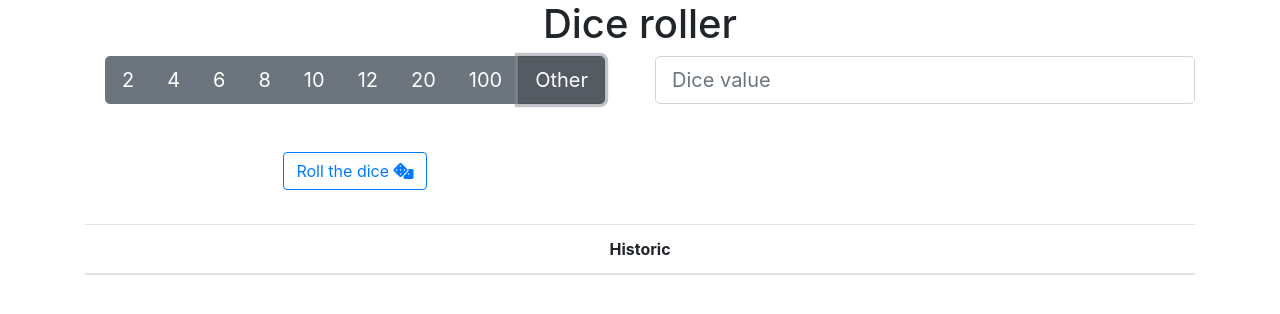
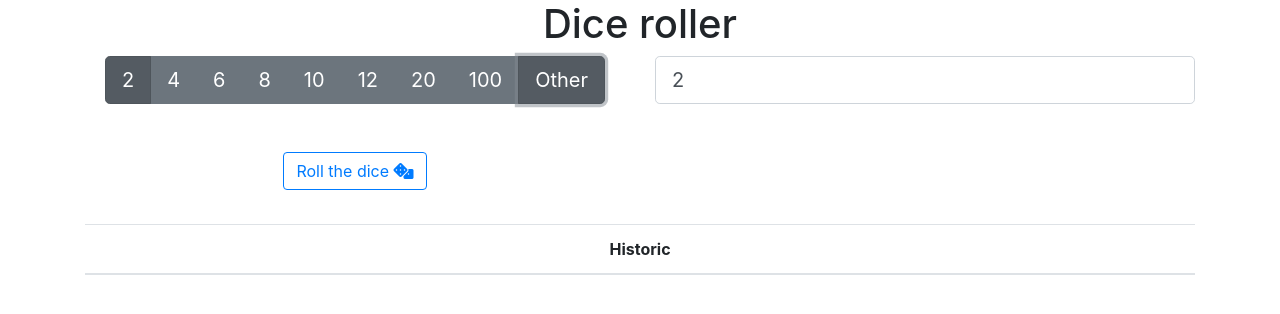
Before and after one commit to Rainbotter/dice, an Angular app: page / in a window 1280 px wide. Both pictures are taken after a click on the button "Other". Shown: the top 314 px of the page. Built offline with nearby package versions, Linux system fonts and the light colour scheme.

Commit message:
fix dice custom value

```diff
--- a/src/app/app.module.ts
+++ b/src/app/app.module.ts
@@ -6,6 +6,7 @@ import {AppComponent} from './app.component';
 import {NgbModule} from "@ng-bootstrap/ng-bootstrap";
 import {GeneratorComponent} from './generator/generator.component';
 import { HistoricComponent } from './historic/historic.component';
+import {FormsModule} from "@angular/forms";
 
 @NgModule({
     declarations: [
@@ -15,8 +16,9 @@ import { HistoricComponent } from './historic/historic.component';
     ],
     imports: [
         BrowserModule,
+        FormsModule,
         AppRoutingModule,
-        NgbModule,
+        NgbModule
     ],
     providers: [],
     bootstrap: [AppComponent]
--- a/src/app/generator/generator.component.html
+++ b/src/app/generator/generator.component.html
@@ -15,9 +15,10 @@
     <div class="col-md-6" *ngIf="otherSelected">
         <div class=" input-group-lg">
             <input type="text" class="form-control"
-                   placeholder="Dice value"
-                   aria-label="Dice value"
-                   aria-describedby="basic-addon1">
+                   placeholder="Dice value (1 if empty)"
+                   aria-label="Dice value (1 if empty)"
+                   aria-describedby="basic-addon1"
+                   [(ngModel)]="selectedDice">
         </div>
     </div>
 
--- a/src/app/generator/generator.component.ts
+++ b/src/app/generator/generator.component.ts
@@ -25,10 +25,6 @@ export class GeneratorComponent implements OnInit {
         this.historicService.saveValue(this.diceValue);
     }
 
-    public isOtherSelected(): boolean {
-        return this.defaultDices.some(value => value == this.selectedDice);
-    }
-
     public diceChoosed(value: number): void {
         this.otherSelected = false;
         this.selectedDice = value;
@@ -36,7 +32,6 @@ export class GeneratorComponent implements OnInit {
 
     public selectOther(): void {
         this.otherSelected = true;
-        this.selectedDice = 40;
     }
 
     ngOnInit() {
```
